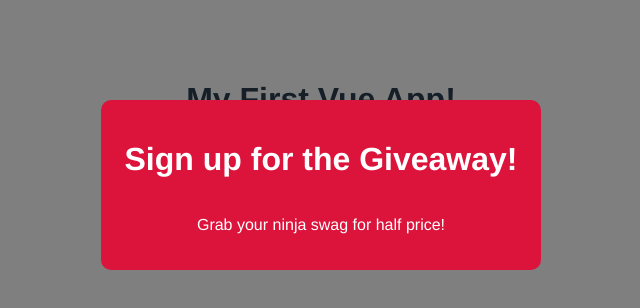
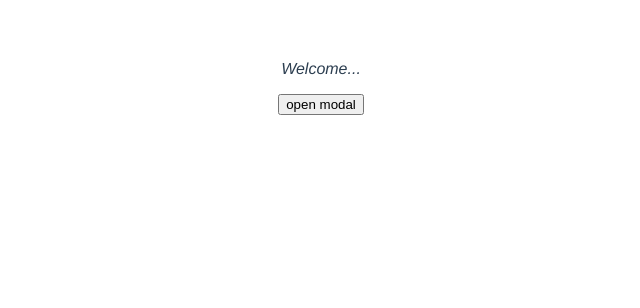
Before and after one commit to kylesdev91/modal-project, a Vue app: page / in a window 1280 px wide. Shown: the top 308 px of the page, without its empty margins (319-959 px from the left). Built offline with nearby package versions, Linux system fonts and the light colour scheme.

Commit message:
Lecture 26

```diff
--- a/src/App.vue
+++ b/src/App.vue
@@ -1,7 +1,10 @@
 <template>
   <!-- <h1>My First Vue App!</h1> -->
-  <h1>{{ title }}</h1>
-  <Modal :header="header" :text="text" theme="sale" />
+  <p>Welcome...</p>
+  <div v-if="showModal">
+    <Modal :header="header" :text="text" theme="sale" @close="toogleModal" />
+  </div>
+  <button @click="toogleModal">open modal</button>
 </template>
 
 <script>
@@ -16,7 +19,13 @@
       title: 'My First Vue App!',
       header: 'Sign up for the Giveaway!',
       text: 'Grab your ninja swag for half price!',
+      showModal: false,
     };
+  },
+  methods: {
+    toogleModal() {
+      this.showModal = !this.showModal;
+    },
   },
 };
 </script>
--- a/src/components/Modal.vue
+++ b/src/components/Modal.vue
@@ -1,5 +1,5 @@
 <template>
-  <div class="backdrop">
+  <div class="backdrop" @click="closeModal">
     <div class="modal" :class="{ sale: theme === 'sale' }">
       <h1>{{ header }}</h1>
       <p>{{ text }}</p>
@@ -10,6 +10,11 @@
 <script>
 export default {
   props: ['header', 'text', 'theme'],
+  methods: {
+    closeModal() {
+      this.$emit('close');
+    },
+  },
 };
 </script>
 
```
